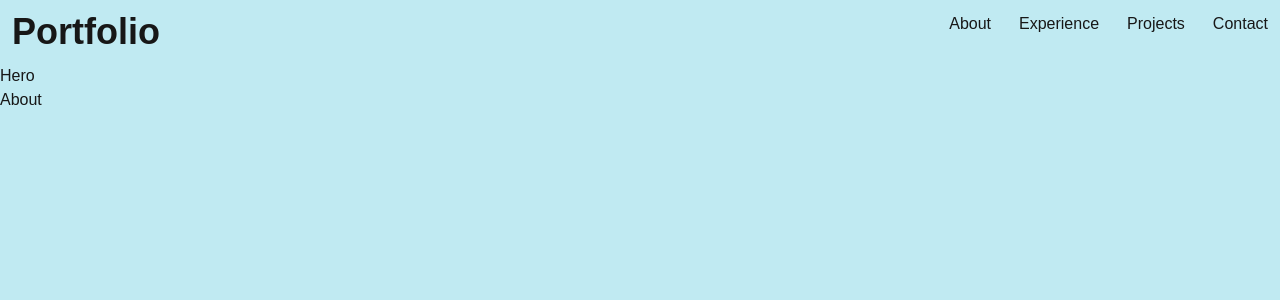
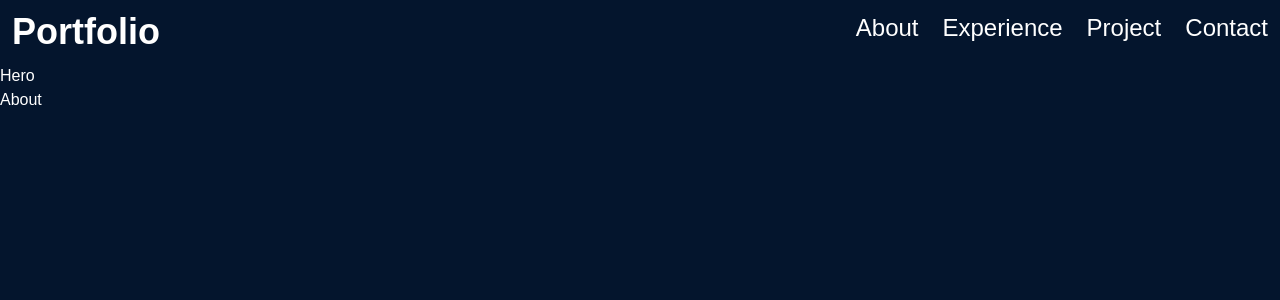
Before and after one commit to PokeXYZ/portfolio, a Next.js app: page / in a window 1280 px wide. Shown: the top 300 px of the page. Built offline with nearby package versions, Linux system fonts and the light colour scheme.

Commit message:
commit 3

```diff
--- /dev/null
+++ b/src/app/components/MobileNavLinks.tsx
@@ -0,0 +1,35 @@
+"use client"
+import { Icon } from "@iconify/react";
+import Link from "next/link"
+import {FC, useState } from "react"
+
+interface NavLinksProps {
+    links: {
+        href: string;
+        title: string;
+    }[];
+}
+
+const MobileNavLinks: FC<NavLinksProps> = ({ links }) => {
+    const [open, setOpen] = useState(false);
+    return (
+        <div className="grow flex justify-end gap-6 text-2xl sm:hidden  ">
+            <Icon
+
+             icon={"line-md:close-to-menu-transition"} className="size-10" onClick={() => setOpen(!open)} />
+            { open && (
+            <div className="absolute top-10 flex flex-col p-2 gap-3 rounded-2xl bg-gradient-to-b from-blue-750 to-blue-50">
+                {links.map((link) => {
+                    return (
+                        <Link key={link.title} href={link.href}>
+                            {link.title}
+                        </Link>
+                    );
+                })}
+            </div>
+            )}
+        </div>
+    );
+};
+
+export default MobileNavLinks;
--- /dev/null
+++ b/src/app/components/NavLinks.tsx
@@ -0,0 +1,26 @@
+import Link from "next/link"
+import { FC } from "react";
+import { Icon } from "@iconify/react";
+
+interface NavLinksProps {
+    links: {
+        href: string;
+        title: string;
+    }[];
+
+}
+
+const Navlinks: FC<NavLinksProps> = ( {links} ) => {
+    return (
+        <div className="grow flex justify-end gap-6 text-2xl max-sm:hidden ">
+        {links.map((link) => {
+                return (
+                    <Link key={link.title} href={link.href}>{link.title}</Link>
+                )
+            } )
+        }
+        </div>
+    )
+}
+
+export default Navlinks
--- a/src/app/components/Navbar.tsx
+++ b/src/app/components/Navbar.tsx
@@ -1,15 +1,31 @@
-import Link from "next/link";
+import MobileNavLinks from "./MobileNavLinks";
+import NavLinks from "./NavLinks"
+
+const navLinks = [
+  {
+    title: "About",
+    href: "#about"
+  },
+  {
+    title: "Experience",
+    href: "#experience"
+  },
+  {
+    title: "Project",
+    href: "#project"
+  },
+  {
+    title: "Contact",
+    href: "#contact"
+  }
+]
 
 export function Navbar() {
   return (
     <div className="flex p-3">
       <p className="grow font-bold text-4xl">Portfolio</p>
-      <div className="grow flex justify-end gap-7 text-1xl">
-        <Link href={"#about "}>About</Link>
-        <Link href={"#experience"}>Experience</Link>
-        <Link href={"#projects"}>Projects</Link>
-        <Link href={"#contact"}>Contact</Link>
-      </div>
+      <NavLinks links={navLinks} />
+      <MobileNavLinks links={navLinks} />
     </div>
   )
 }
--- a/src/app/globals.css
+++ b/src/app/globals.css
@@ -1,8 +1,8 @@
 @import "tailwindcss";
 
 :root {
-  --background : #92dcea92;
-  --foreground: #171717;
+  --background : #04152d;
+  --foreground: #ffffff;
 }
 
 @theme inline {
@@ -12,13 +12,6 @@
   --font-mono: var(--font-geist-mono);
 }
 
-@media (prefers-color-scheme: dark) {
-  :root {
-    --background: #4f98e1;
-    --foreground: #5b57ce88;
-  }
-}
-
 body {
   background: var(--background);
   color: var(--foreground);
```
Also changed, not shown: package.json (+7 -6 lines), 1 other file (tests, documents, lock files or other folders).
